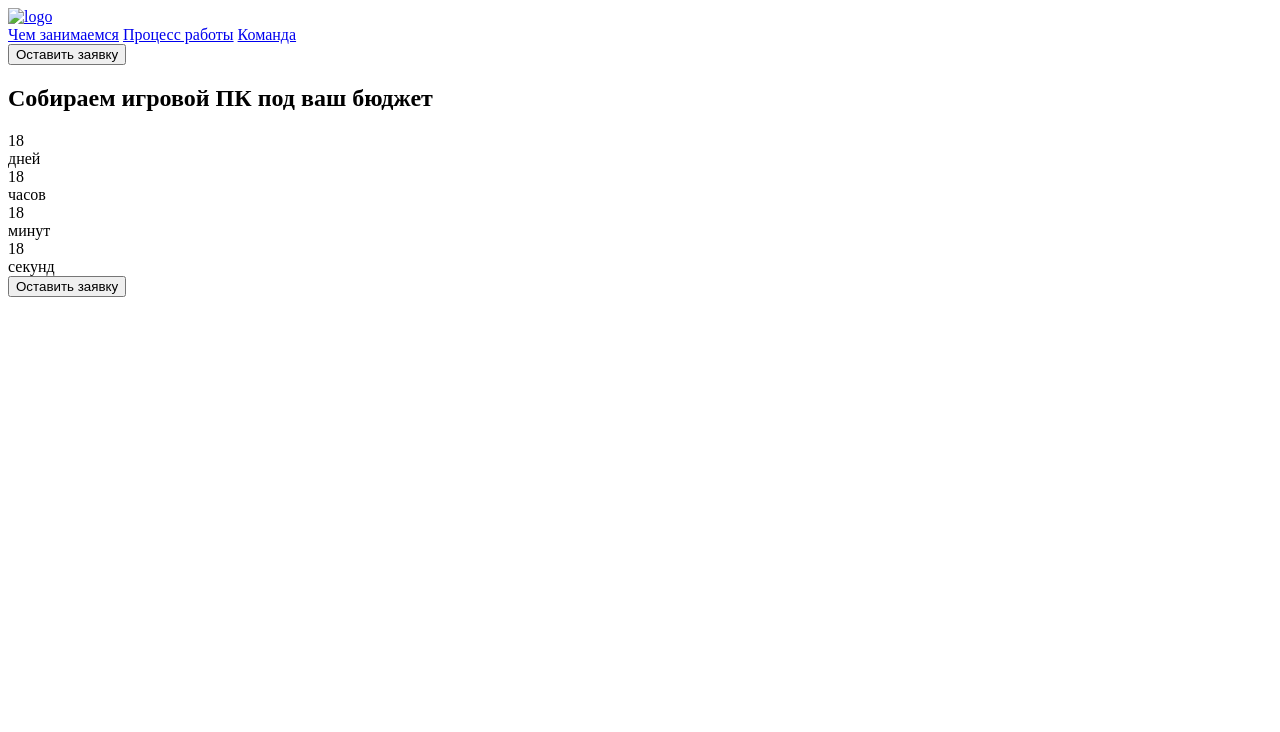
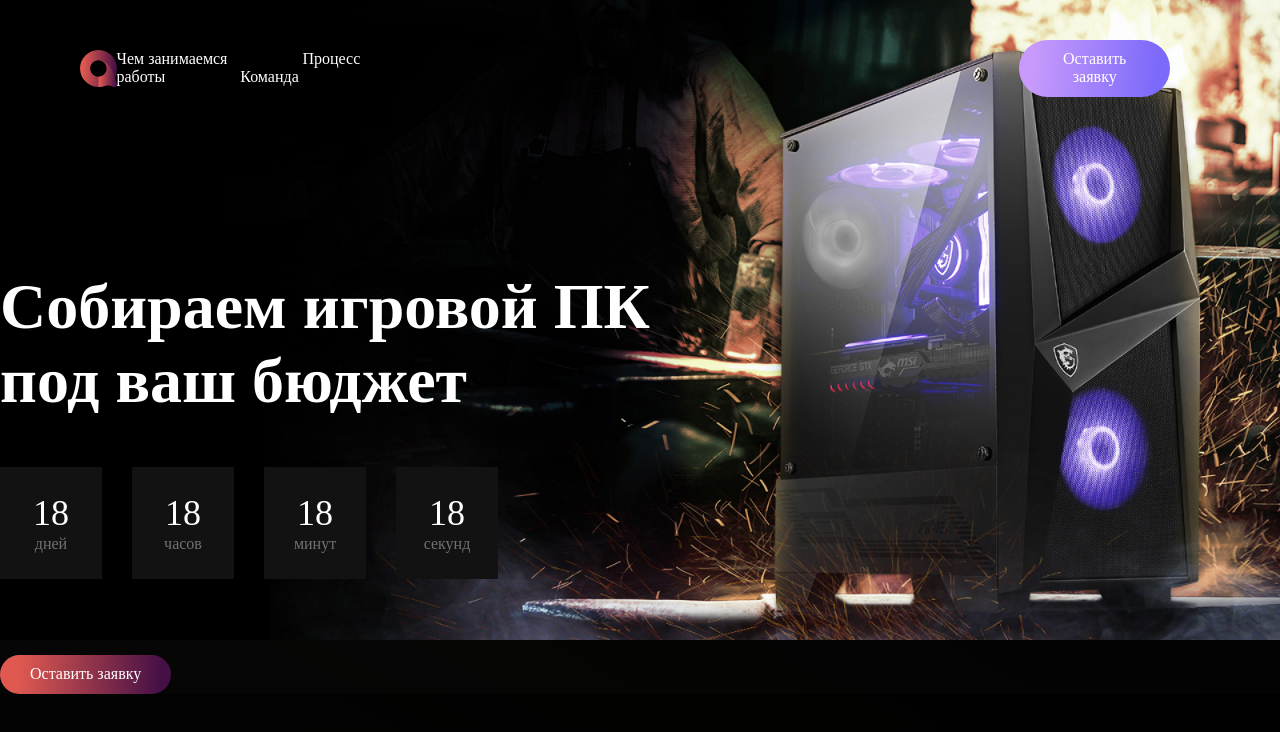
Before and after one commit to teslmik/build-computers, a plain HTML site: page index.html in a window 1280 px wide. Drawn offline with Linux system fonts and the light colour scheme; the site is published under a folder, as on GitHub Pages, so addresses that start at the root find nothing.

Commit message:
Поправил пути

```diff
--- a/index.html
+++ b/index.html
@@ -4,15 +4,15 @@
     <meta charset="UTF-8" />
     <meta http-equiv="X-UA-Compatible" content="IE=edge" />
     <meta name="viewport" content="width=device-width, initial-scale=1.0" />
-    <link rel="stylesheet" href="/css/normalize.css" />
-    <link rel="stylesheet" href="/css/style.css" />
+    <link rel="stylesheet" href="css/normalize.css" />
+    <link rel="stylesheet" href="css/style.css" />
     <title>Сборка компьютера</title>
   </head>
   <body>
     <header class="header">
       <div class="header__wrap">
         <a href="#" class="header__logo">
-          <img src="/img/logo.svg" alt="logo" />
+          <img src="img/logo.svg" alt="logo" />
         </a>
         <div class="header__menu">
           <nav class="header__nav">
@@ -53,7 +53,7 @@
           <button class="button main-display__button">Оставить заявку</button>
         </div>
         <div class="main-display__background">
-          <img src="/img/main-screen__bgc.jpg" alt="" />
+          <img src="img/main-screen__bgc.jpg" alt="" />
         </div>
       </section>
     </main>
```
